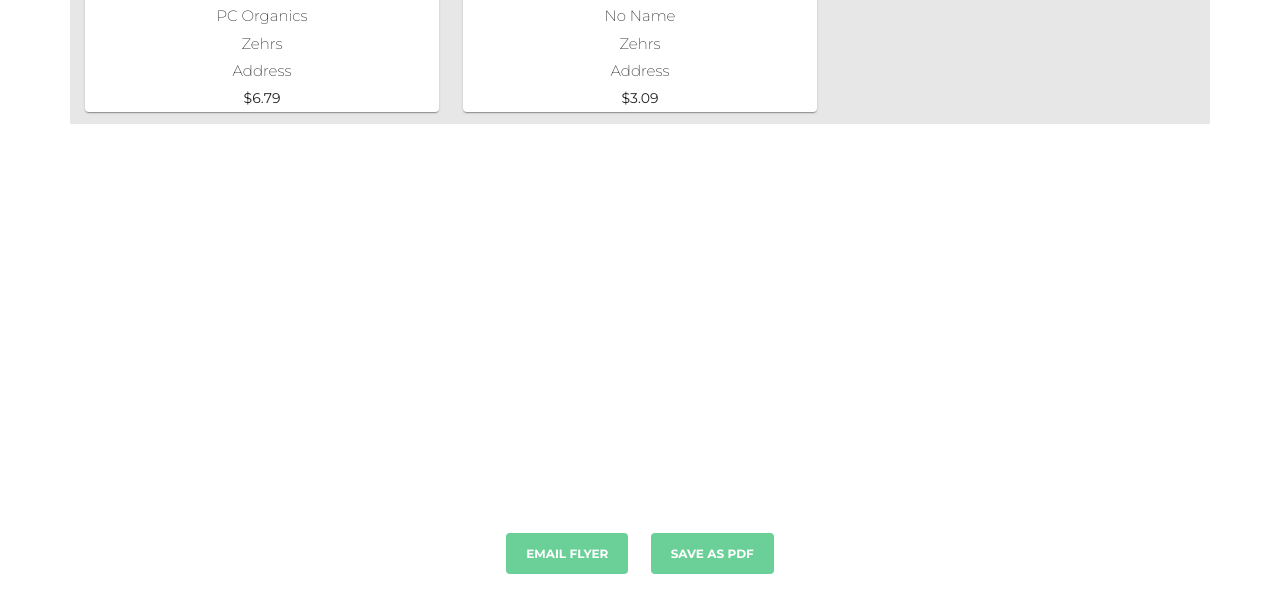
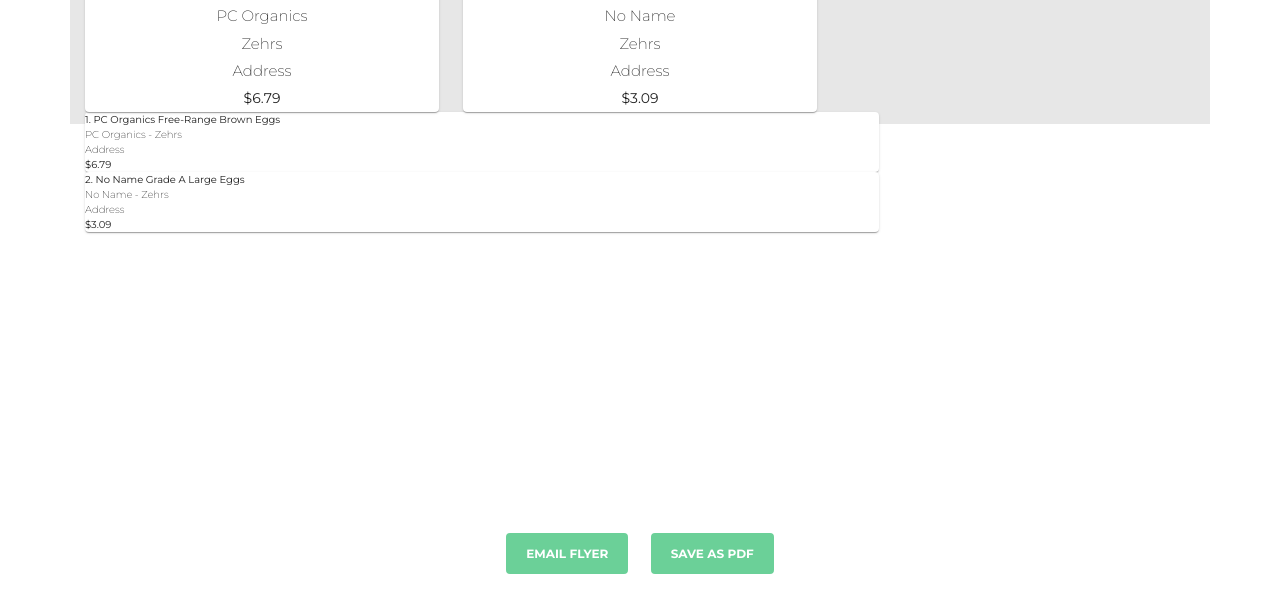
Before and after one commit to imckechn/Delicat, a React app in the folder frontend/: page /flyer in a window 1280 px wide. Shown: the part 213-826 px from the top of the page. Before the commit the page ends 800 px from the top, so only its background shows below. Built offline with nearby package versions, Linux system fonts and the light colour scheme.

Commit message:
Started formatting PDF

```diff
--- a/frontend/src/assets/css/style.css
+++ b/frontend/src/assets/css/style.css
@@ -98,3 +98,14 @@
 .grey-bg {
     background-color: #e7e7e7;
 }
+
+.pdf-format {
+    max-width: 210mm;
+    min-height: 297mm;
+    font-size: 10px;
+    border-bottom: 1px solid #333333 ;
+}
+
+.hidden {
+    display: none;
+}
--- a/frontend/src/components/FlyerPage.js
+++ b/frontend/src/components/FlyerPage.js
@@ -1,6 +1,7 @@
 import React from "react";
 import { IndexNavbar } from "./IndexNavbar";
 import { FlyerItem } from "./FlyerItem";
+import { PDF } from "./PDF";
 import { Container, Button } from "reactstrap";
 import { Grid } from "@material-ui/core";
 import { jsPDF } from "jspdf";
@@ -49,16 +50,19 @@
         <IndexNavbar />
         <div className="below-nav"></div>
         <h2 className="center add-padding">Flyer</h2>
-        <Container id="flyerContainer" className="grey-bg">
+        <Container className="grey-bg">
           <Grid container spacing={3} >
             {this.state.flyerItem.map((item, index) => (
               <FlyerItem key={"item"+index}item={item} />
             ))}
           </Grid>
         </Container>
+        <Container id="flyerContainer">
+          <PDF list={this.state.flyerItem} />
+        </Container>
         <div className="fixed-bottom">
           <Container className="center white-bg add-padding">
-            <Button className="footer-button-space" color="success">Email Flyer</Button>
+            <Button className="footer-button-space" color="success" href={"mailto:aschropp@uoguelph.ca?subject=Testing out mailto!&body=This is only a test!"}>Email Flyer</Button>
             <Button color="success" onClick={this.convertToPDF}>Save as PDF</Button>
           </Container>
         </div>
--- /dev/null
+++ b/frontend/src/components/PDF.js
@@ -0,0 +1,28 @@
+import React from "react";
+import { Card } from '@material-ui/core';
+
+export class PDF extends React.Component {
+  constructor(props) {
+    super(props);
+    this.state = {
+    }
+  }
+
+  render() {
+    return (
+      <div className="pdf-format">
+          {this.props.list.map((item, index) => (
+              <Card key={"pdfItem"+index}>
+                <b>{index+1}. {item.fullName}</b>
+                <br></br>
+                {item.brand} - {item.store}
+                <br></br>
+                Address
+                <br></br>
+                <b>${item.price}</b>
+              </Card>
+          ))}
+      </div>
+    );
+  }
+}
```
